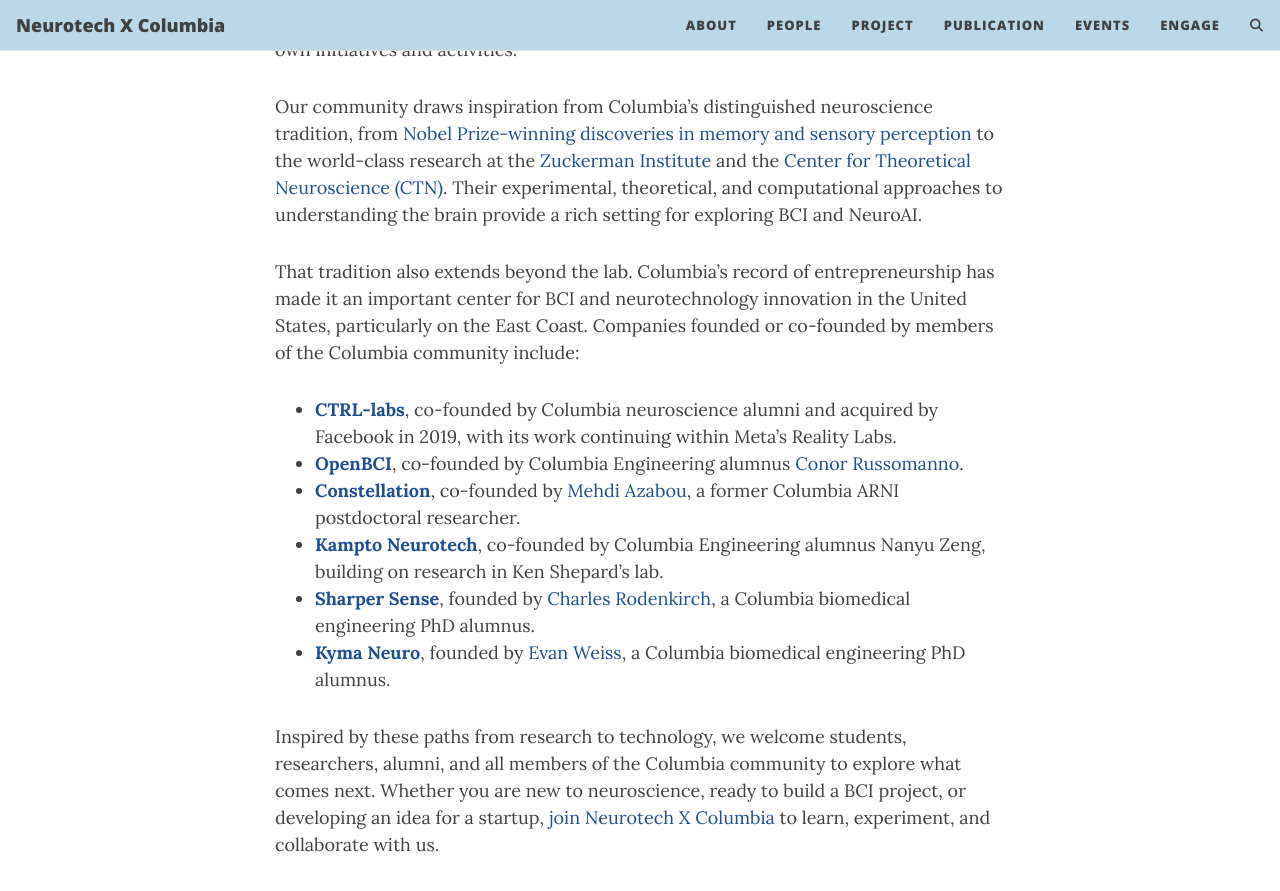
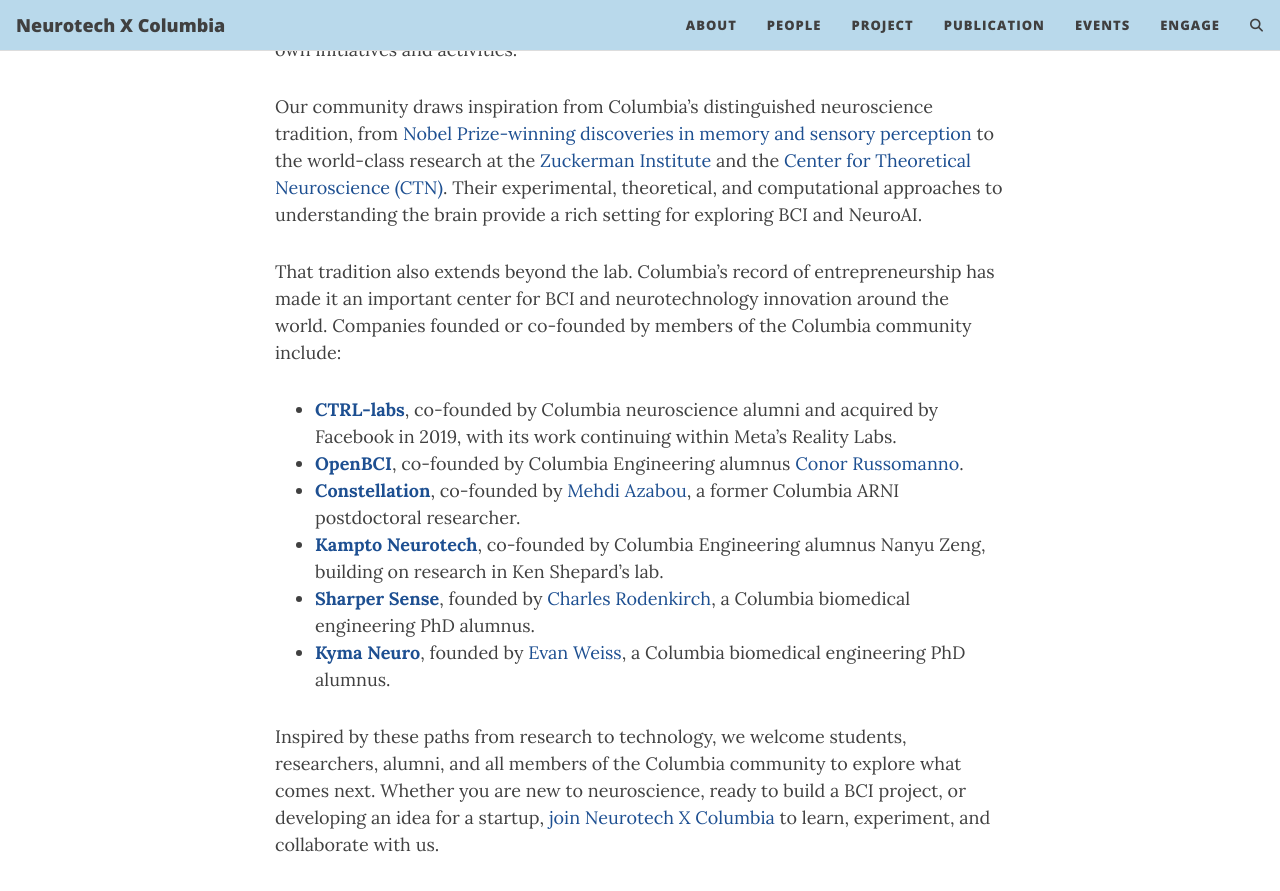
Before and after one commit to Neurotech-X-Columbia/Neurotech-X-Columbia.github.io, a Jekyll site: the page built from about.md, in a window 1280 px wide and 900 px high, scrolled down 678 px. Shown: the top 891 px of the window. Built offline with Jekyll 4.4.1, drawn with Linux system fonts in a browser that asks for light colours; comment, search, counter and statistics services are not loaded.

Commit message:
Update About page innovation scope wording

```diff
--- a/about.md
+++ b/about.md
@@ -12,7 +12,7 @@
 
 Our community draws inspiration from Columbia's distinguished neuroscience tradition, from [Nobel Prize-winning discoveries in memory and sensory perception](https://www.neurosciencephd.columbia.edu/content/history-program) to the world-class research at the [Zuckerman Institute](https://zuckermaninstitute.columbia.edu/about-us) and the [Center for Theoretical Neuroscience (CTN)](https://ctn.zuckermaninstitute.columbia.edu/about). Their experimental, theoretical, and computational approaches to understanding the brain provide a rich setting for exploring BCI and NeuroAI.
 
-That tradition also extends beyond the lab. Columbia's record of entrepreneurship has made it an important center for BCI and neurotechnology innovation in the United States, particularly on the East Coast. Companies founded or co-founded by members of the Columbia community include:
+That tradition also extends beyond the lab. Columbia's record of entrepreneurship has made it an important center for BCI and neurotechnology innovation around the world. Companies founded or co-founded by members of the Columbia community include:
 
 - **[CTRL-labs](https://about.fb.com/news/2021/03/inside-facebook-reality-labs-wrist-based-interaction-for-the-next-computing-platform/)**, co-founded by Columbia neuroscience alumni and acquired by Facebook in 2019, with its work continuing within Meta's Reality Labs.
 - **[OpenBCI](https://openbci.com/)**, co-founded by Columbia Engineering alumnus [Conor Russomanno](https://conorrussomanno.com/).
```
